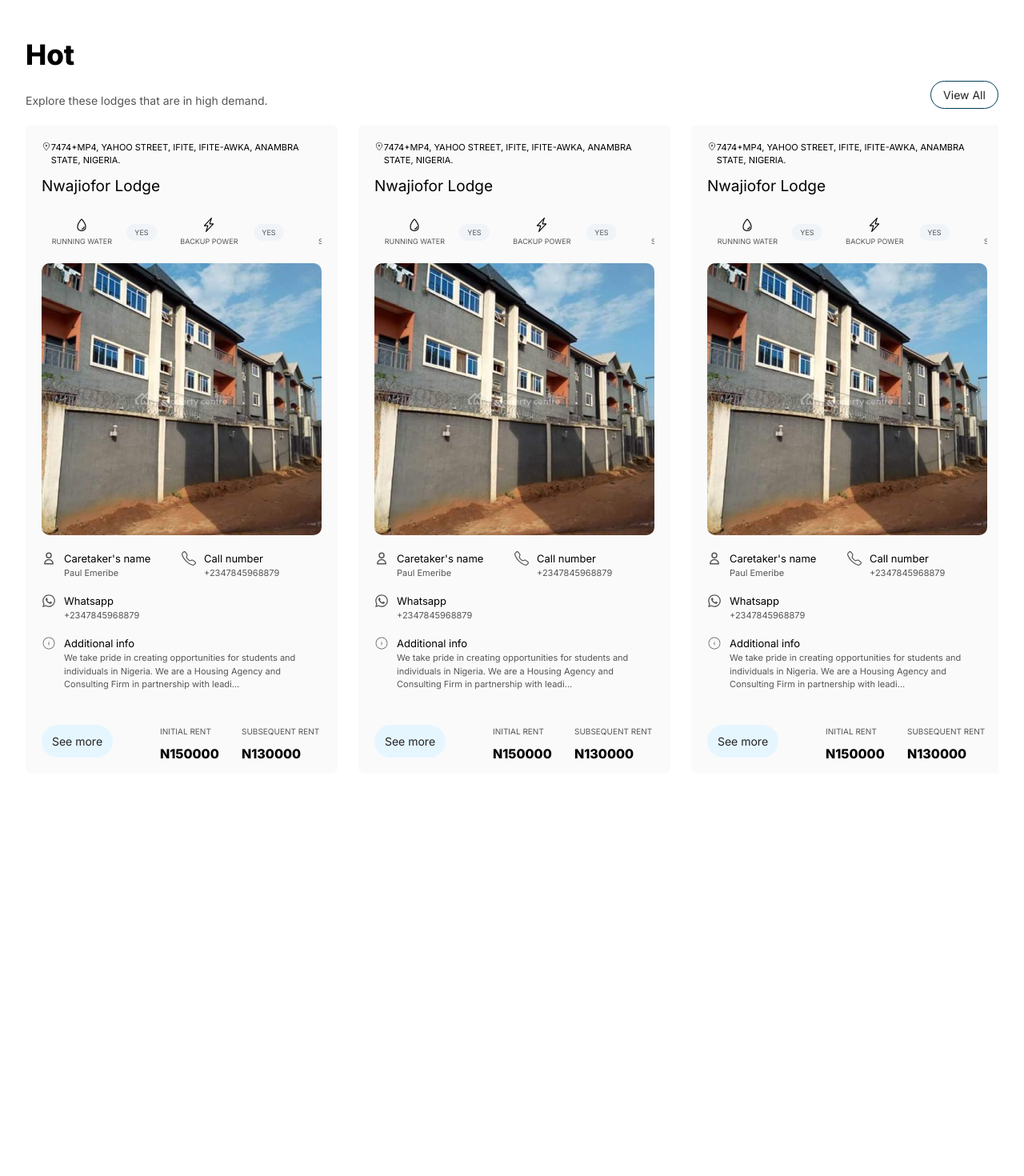
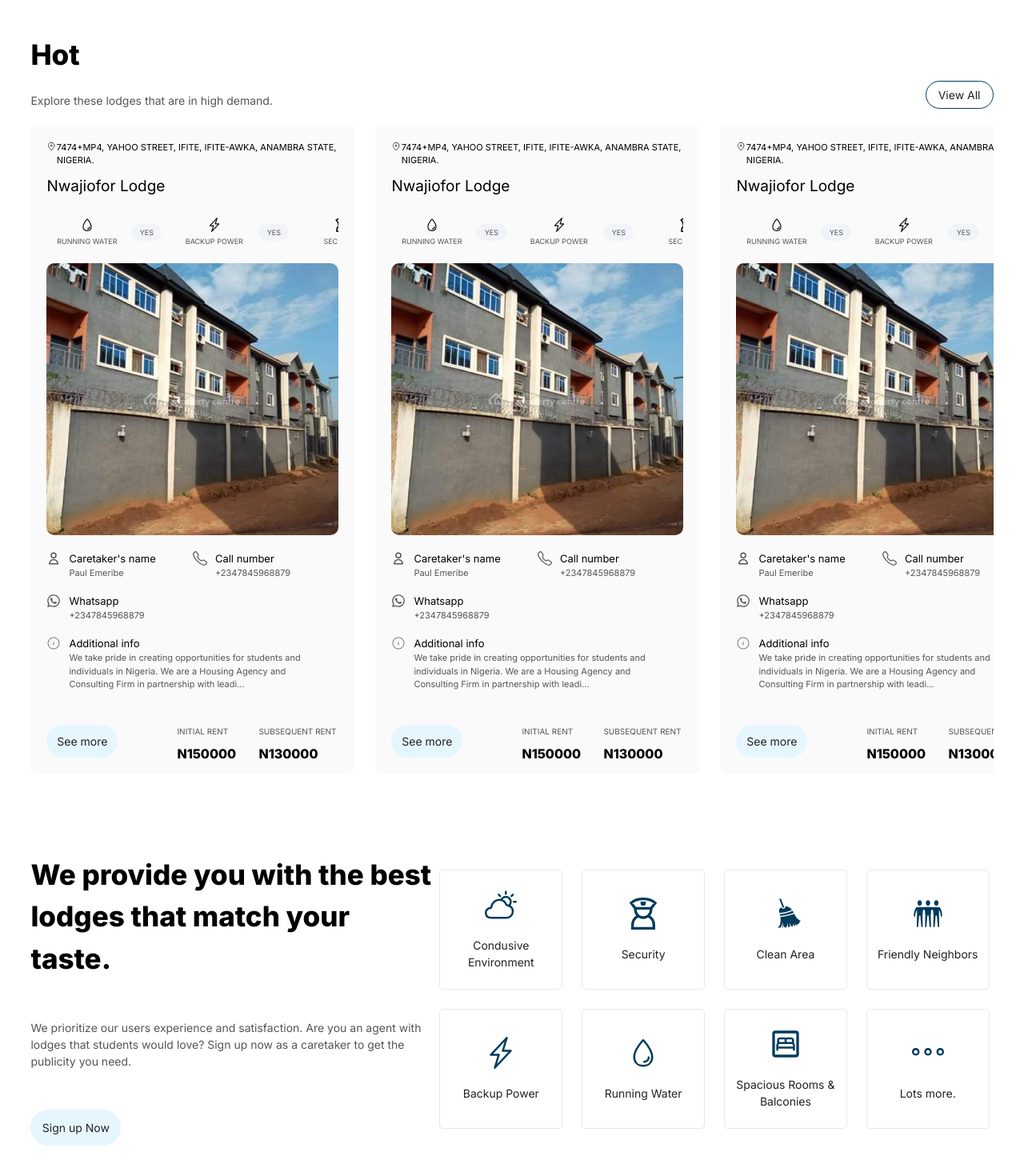
Before and after one commit to Ikem-coded-it/lodge-finder, a Next.js app: page / in a window 1280 px wide. Shown: the part 754-2224 px from the top of the page at 80% size. Before the commit the page ends 1771 px from the top, so only its background shows below. Built offline with nearby package versions, Linux system fonts and the light colour scheme.

Commit message:
feat: finished 'features' section UI in homepage

```diff
--- a/app/page.tsx
+++ b/app/page.tsx
@@ -1,6 +1,7 @@
 import Hero from "@/app/ui/Home/Hero";
 import { MainNav } from "@/app/ui/Nav/Desktop";
 import Hot from "@/app/ui/Home/Hot"
+import Features from "@/app/ui/Home/Features"
 
 export default function Page() {
   return (
@@ -8,6 +9,7 @@ export default function Page() {
       <MainNav/>
       <Hero/>
       <Hot/>
+      <Features/>
     </main>
   )
 }
--- /dev/null
+++ b/app/ui/Home/Features.tsx
@@ -0,0 +1,74 @@
+import Section from "@/app/ui/Home/Section";
+import Link from "next/link";
+import Button from "@/app/ui/Button";
+import { ReactNode } from "react";
+import { IoWaterOutline } from "react-icons/io5";
+import { BsLightningCharge } from "react-icons/bs";
+import { IoPartlySunnyOutline } from "react-icons/io5";
+import { GrUserPolice } from "react-icons/gr";
+import { GiBroom } from "react-icons/gi";
+import { GiThreeFriends } from "react-icons/gi";
+import { MdOutlineBedroomParent } from "react-icons/md";
+import { TfiMore } from "react-icons/tfi";
+
+const features = [
+  {icon: <IoPartlySunnyOutline color="#003B5C" size="40px"/>, text: "Condusive Environment"},
+  {icon: <GrUserPolice color="#003B5C" size="40px"/>, text: "Security"},
+  {icon: <GiBroom color="#003B5C" size="40px"/>, text: "Clean Area"},
+  {icon: <GiThreeFriends color="#003B5C" size="40px"/>, text: "Friendly Neighbors"},
+  {icon: <BsLightningCharge color="#003B5C" size="40px"/>, text: "Backup Power"},
+  {icon: <IoWaterOutline color="#003B5C" size="40px"/>, text: "Running Water"},
+  {icon: <MdOutlineBedroomParent color="#003B5C" size="40px"/>, text: "Spacious Rooms & Balconies"},
+  {icon: <TfiMore color="#003B5C" size="40px"/>, text: "Lots more."},
+]
+
+export default function Features() {
+  return (
+    <Section className="flex-col md:flex-row">
+      <div className="max-w-full md:max-w-[370px] lg:max-w-[506px] min-w-full md:min-w-[370px] lg:min-w-[506px] flex flex-col gap-[30px] md:gap-[50px] justify-start items-start mb-[20px] md:mb-0">
+        <h2 className="font-[800] text-[30px] md:text-[35px] text-darkFont-default m-0 w-full text-left">
+          We provide you with the best lodges that match your taste.
+        </h2>
+
+        <p className="text-[14px] text-lightFont-default text-left">
+          We prioritize our users experience and satisfaction. Are you an agent with lodges that students would love? Sign up now as a caretaker to get the publicity you need.
+        </p>
+
+        <Link href="/auth/signup">
+          <Button
+          text="Sign up Now"
+          bg
+          className="w-[113px] h-[45px]"
+          />
+        </Link>
+      </div>
+
+      <div className="gap-[24px] grid grid-cols-2 md:grid-cols-3 lg:grid-cols-4 p-[5px]">
+        {
+          features.map(feat => {
+            return (
+              <FeatureBox key={feat.text} icon={feat.icon} text={feat.text}/>
+            )
+          })
+        }
+      </div>
+    </Section>
+  )
+}
+
+function FeatureBox({
+  icon,
+  text
+} : {
+  icon: ReactNode,
+  text: string
+}) {
+  return (
+    <div className="h-[150px] flex flex-col justify-center items-center gap-[20px] border-[1px] border-[#E8E8E8] hover:shadow-[1px_1px_30px_#001D10] transition-all duration-[.2s.] ease-in rounded-[5px]">
+      {icon}
+      <p className="text-[14px] text-darkFontBlue-default text-center">
+        {text}
+      </p>
+    </div>
+  )
+}
--- a/app/ui/Home/Hero.tsx
+++ b/app/ui/Home/Hero.tsx
@@ -19,7 +19,7 @@ const floaterData = [
 export default function Hero() {
   return <header className="relative w-[95vw] min-h-[646px] max-h-[fit-content] mt-[100px] flex justify-center rounded-t-[30px] overflow-hidden">
 
-    <Container className="flex-1 bg-lightBlue-default pt-[90px] px-[60px] flex flex-col justify-start items-center gap-[50px] md:rounded-t-[30px] lg:rounded-t-none">
+    <Container className="flex-1 bg-lightBlue-default pt-[90px] px-[60px] flex flex-col justify-start items-center gap-[50px] rounded-t-[30px] lg:rounded-t-none">
       <h1 className={`text-[59px] font-extrabold font-['Open-Sans'] text-darkFont-default ${openSans.className}`}>
         Lodge hunting stress-free.
       </h1>
@@ -28,7 +28,7 @@ export default function Hero() {
         With Lodge Finder, finding the best lodge as a student is no longer difficult.
       </p>
 
-      <Container className="flex flex-col md:flex-row justify-start items-center gap-[6px]">
+      <Container className="flex flex-col md:flex-row justify-start items-center gap-[6px] mb-[20px] lg:mb-0">
         <Link href="/vacancies">
           <Button
           text="View vacancies"
--- a/app/ui/Home/Hot.tsx
+++ b/app/ui/Home/Hot.tsx
@@ -5,7 +5,7 @@ import VerticalLodgeCard from "@/app/ui/LodgeCard";
 
 export default function Hot() {
   return (
-    <Section>
+    <Section className="flex-col">
       <header className="w-full flex justify-between items-end mb-[20px]">
         <div className="flex flex-col items-start justify-end gap-[20px]">
           <h2 className="text-[30px] md:text-[35px] font-[800] text-darkFont-default m-0">
--- a/app/ui/Home/Section.tsx
+++ b/app/ui/Home/Section.tsx
@@ -1,7 +1,13 @@
 import { ReactNode } from "react";
 
-export default function Section({children}: {children: ReactNode}) {
-  return <section className="w-[95vw] max-h-[fit-content] flex flex-col justify-start items-center my-[50px]">
+export default function Section({
+  children,
+  className
+}: {
+  children: ReactNode,
+  className?: string
+}) {
+  return <section className={`${className} w-[94vw] md:w-[94vw] max-h-[fit-content] flex justify-start items-center my-[50px] bg-whiteBg-default`}>
     {children}
   </section>
 }
--- a/app/ui/LodgeCard/index.tsx
+++ b/app/ui/LodgeCard/index.tsx
@@ -8,7 +8,7 @@ import Button from "@/app/ui/Button";
 // Used in the home page "Hot" section
 export default function VerticalLodgeCard() {
   return (
-    <div className="min-w-[390px] max-w-[390px] rounded-[8px] p-[20px] gap-[20px] bg-lightGreyBg-default lg:hover:scale-[1.02] transition-all duration-[.2s] ease-out">
+    <div className="min-w-[390px] md:min-w-[405px] max-w-[390px] rounded-[8px] p-[20px] gap-[20px] bg-lightGreyBg-default lg:hover:scale-[1.02] transition-all duration-[.2s] ease-out">
       <address className="font-[500] text-[11px] text-darkFont-default flex not-italic mb-[10px]">
         <CiLocationOn size="14px" color="#000000"/>
         7474+MP4, YAHOO STREET, IFITE, IFITE-AWKA, ANAMBRA STATE, NIGERIA.
```
